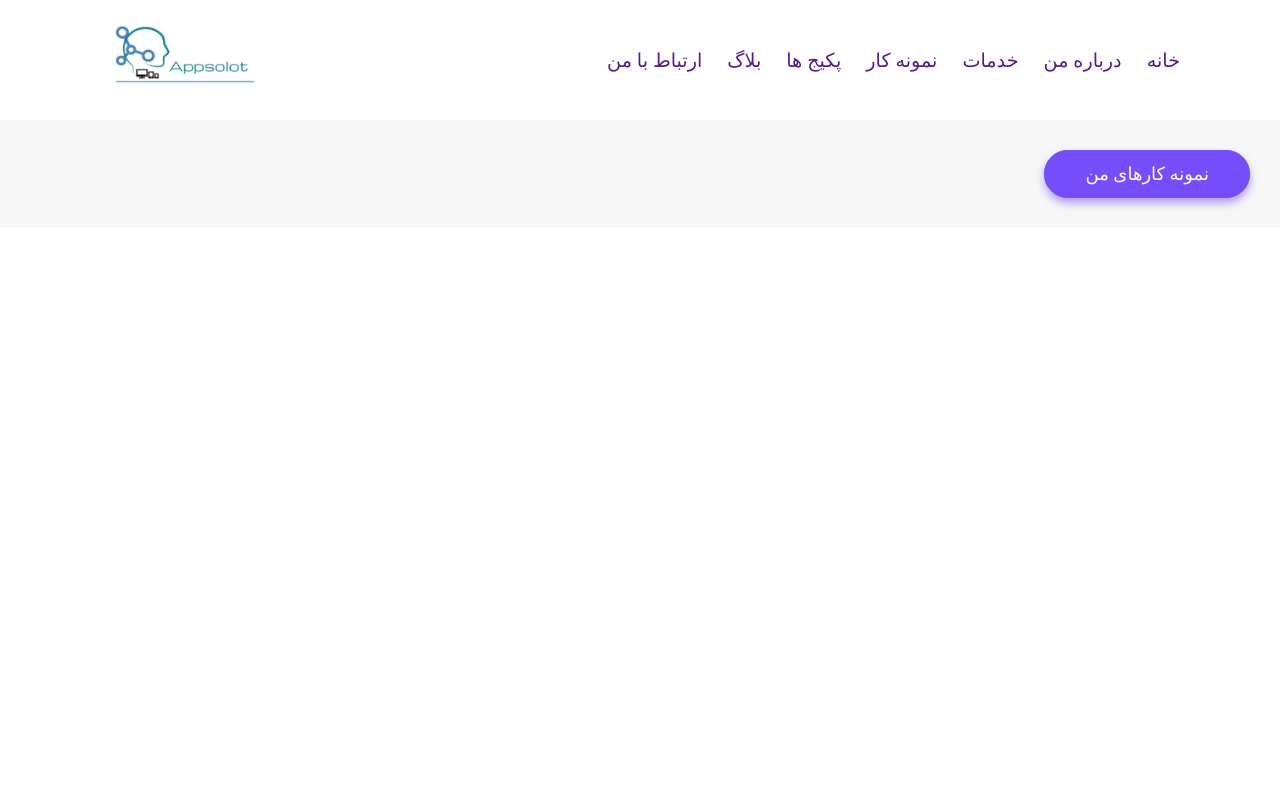
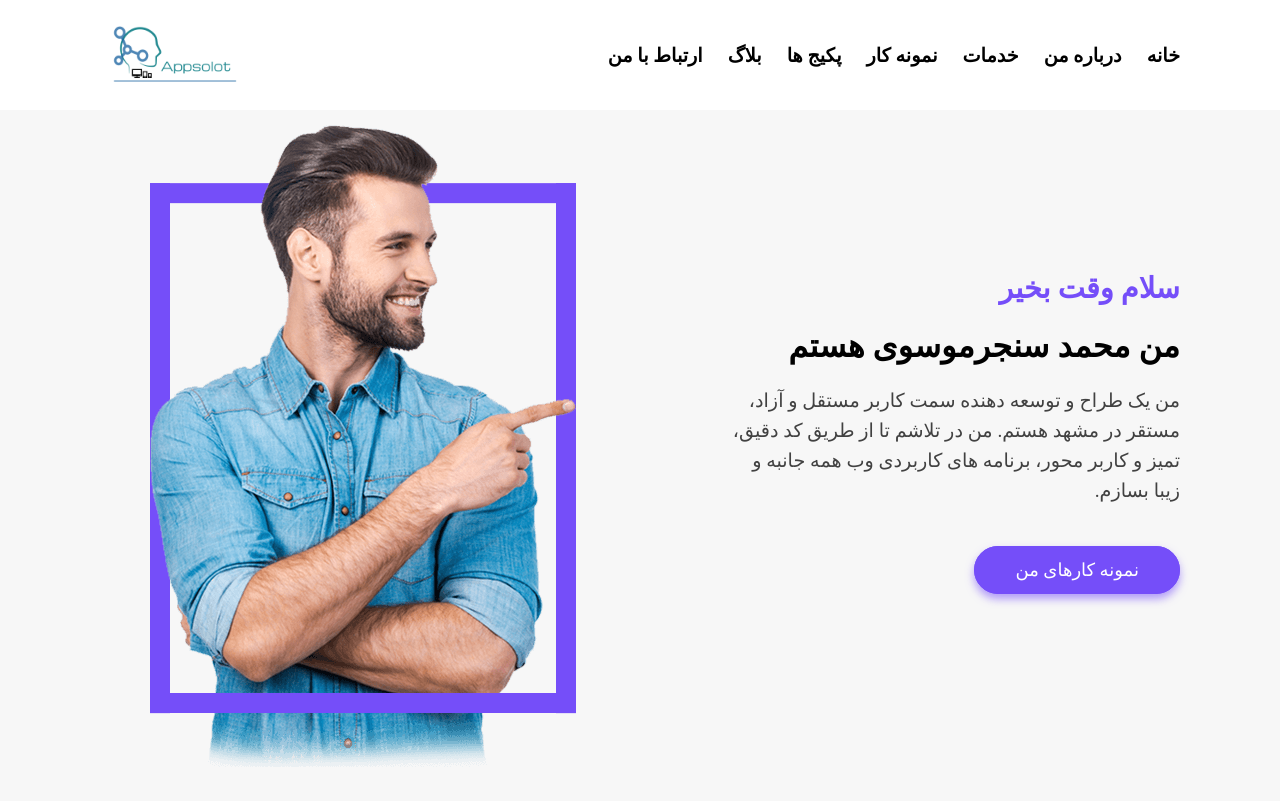
Before and after one commit to Mousavi-69/Resumes, a Vue app: page / in a window 1280 px wide. Shown: the top 806 px of the page. Built offline with nearby package versions, Linux system fonts and the light colour scheme.

Commit message:
Introduction Level 1 Compeleted

```diff
--- a/src/components/Header.vue
+++ b/src/components/Header.vue
@@ -16,7 +16,7 @@
 </template>
 <style scoped lang="scss">
 .header {
-  height: 120px;
+  height: 110px;
   display: flex;
   align-items: center;
   justify-content: space-between;
@@ -25,10 +25,11 @@
   background-color: rgb(255, 255, 255);
   overflow: hidden;
   img {
-    width: 170px;
-    height: 135%;
+    width: 150px;
+    height: 145%;
     cursor: pointer;
-    margin-top: -20px;
+    margin-top: -10px;
+    margin-left: 200px;
   }
   .list {
     display: flex;
@@ -37,13 +38,17 @@
     gap: 25px;
     li {
       position: relative;
-      font-size: 1.2rem;
-      font-weight: 550;
-      font-family: $fontFamily;
+
       cursor: pointer;
       transition: all 0.3s ease-out 0s;
+
       a {
         text-decoration: none;
+        font-weight: 600;
+        font-size: 1.2rem;
+        font-family: fontFamily;
+        color: black;
+
         &:before {
           position: absolute;
           content: "";
--- a/src/components/Introduction.vue
+++ b/src/components/Introduction.vue
@@ -6,8 +6,21 @@ const id_btn = "#";
 </script>
 <template>
   <div class="container">
-
-    <buttonVue :text="text_btn" :id="id_btn"></buttonVue>
+    <div class="content-right">
+      <h1 class="title">سلام وقت بخیر</h1>
+      <h1>من محمد سنجرموسوی هستم</h1>
+      <p>
+        من یک طراح و توسعه دهنده سمت کاربر مستقل و آزاد، مستقر در مشهد هستم. من
+        در تلاشم تا از طریق کد دقیق، تمیز و کاربر محور، برنامه های کاربردی وب
+        همه جانبه و زیبا بسازم.
+      </p>
+      <buttonVue class="btn" :text="text_btn" :id="id_btn"></buttonVue>
+    </div>
+    <div class="content-left">
+      <div class="picther">
+        <img src="@/assets/images/hero.png" />
+      </div>
+    </div>
   </div>
 </template>
 <style scoped lang="scss">
@@ -15,5 +28,60 @@ const id_btn = "#";
   color: $primaryColor;
   padding: 30px;
   background-color: #f7f7f7;
+  display: flex;
+  padding-left: 150px;
+  padding-right: 100px;
+  align-items: center;
+  .content-right {
+    padding-left: 150px;
+    padding-bottom: 50px;
+    h1,
+    p {
+      color: black;
+    }
+    .title {
+      color: $primaryColor;
+      font-size: 1.8rem;
+      font-weight: 600;
+    }
+    p {
+      margin-bottom: 40px;
+      font-size: 1.2rem;
+      color: rgb(65, 65, 65);
+      line-height: 30px;
+    }
+    .btn {
+    }
+  }
+  .content-left {
+    .picther {
+      position: relative;
+      img {
+        position: relative;
+        z-index: 5;
+      }
+      &:before {
+        position: absolute;
+        content: "";
+        width: 100%;
+        height: 82%;
+        border: 20px solid #754ef9;
+        border-bottom: 0;
+        top: 50%;
+        left: 0;
+        transform: translateY(-50%);
+      }
+      &:after {
+        position: absolute;
+        content: "";
+        width: 100%;
+        height: 20px;
+        background-color: #754ef9;
+        left: 0;
+        bottom: 58px;
+        z-index: 11;
+      }
+    }
+  }
 }
 </style>
--- a/src/pages/Main_page.vue
+++ b/src/pages/Main_page.vue
@@ -1,7 +1,7 @@
 <template>
 <div>
-    <headerVue></headerVue>
-    <IntroductionVue></IntroductionVue>
+    <headerVue class="header"></headerVue>
+    <IntroductionVue class="IntroductionVue"></IntroductionVue>
     <!-- <fa :icon="['fas', 'users']"/>
     <br/>
         <fa :icon="['far', 'check-circle']"/>
@@ -14,3 +14,13 @@
 import headerVue from '@/components/Header.vue';
 import IntroductionVue from '@/components/Introduction.vue';
 </script>
+<style scoped lang="scss">
+.header{
+    position: fixed;
+    width: 100%;
+    z-index: 10;
+}
+.IntroductionVue{
+    padding-top: 125px;
+}
+    </style>
```
